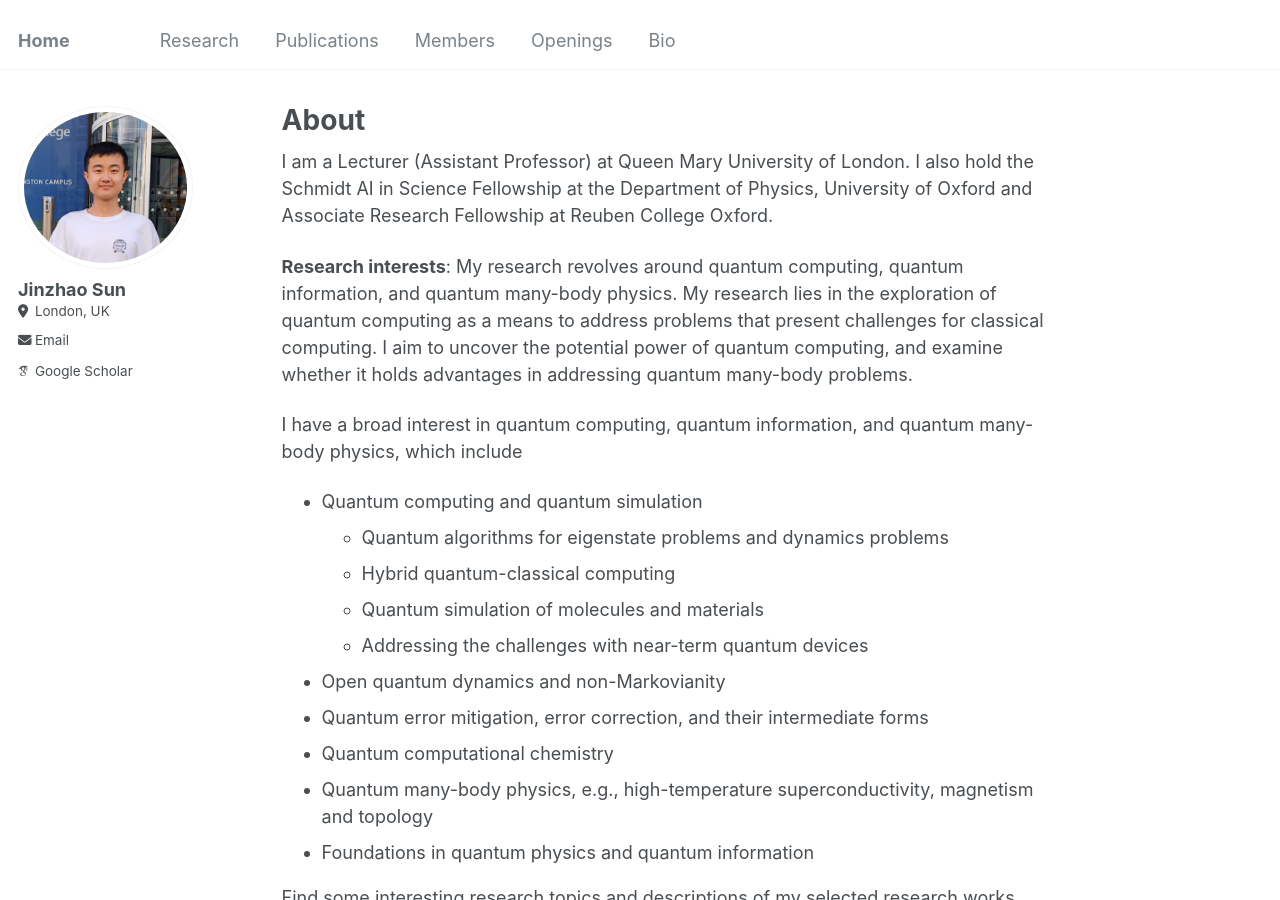
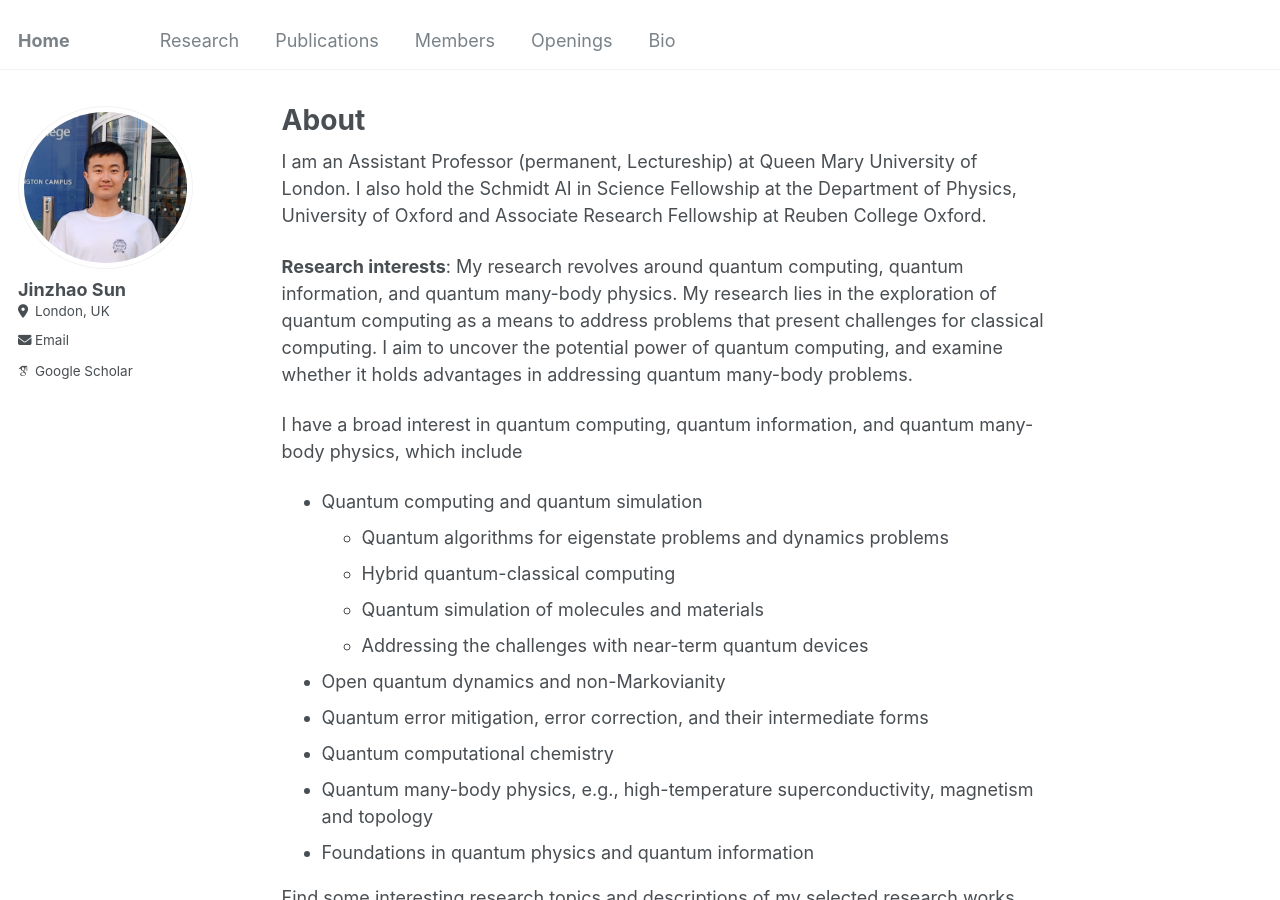
Before and after one commit to jinzhao-sun/jinzhao-sun.github.io, a Jekyll site: the page built from _pages/about.md, in a window 1280 px wide and 900 px high. Built offline with Jekyll 4.4.1, drawn with Linux system fonts in a browser that asks for light colours; some web fonts are replaced.

Commit message:
Update about.md

```diff
--- a/_pages/about.md
+++ b/_pages/about.md
@@ -7,7 +7,7 @@ redirect_from:
   - /about.html
 ---
 
-I am a Lecturer (Assistant Professor) at Queen Mary University of London. I also hold the Schmidt AI in Science Fellowship at the Department of Physics, University of Oxford and Associate Research Fellowship at Reuben College Oxford.
+I am an Assistant Professor (permanent, Lectureship) at Queen Mary University of London. I also hold the Schmidt AI in Science Fellowship at the Department of Physics, University of Oxford and Associate Research Fellowship at Reuben College Oxford.
 
 **Research interests**: My research revolves around quantum computing, quantum information, and quantum many-body physics. My research lies in the exploration of quantum computing as a means to address problems that present challenges for classical computing. I aim to uncover the potential power of quantum computing, and examine whether it holds advantages in addressing quantum many-body problems.
 
```
